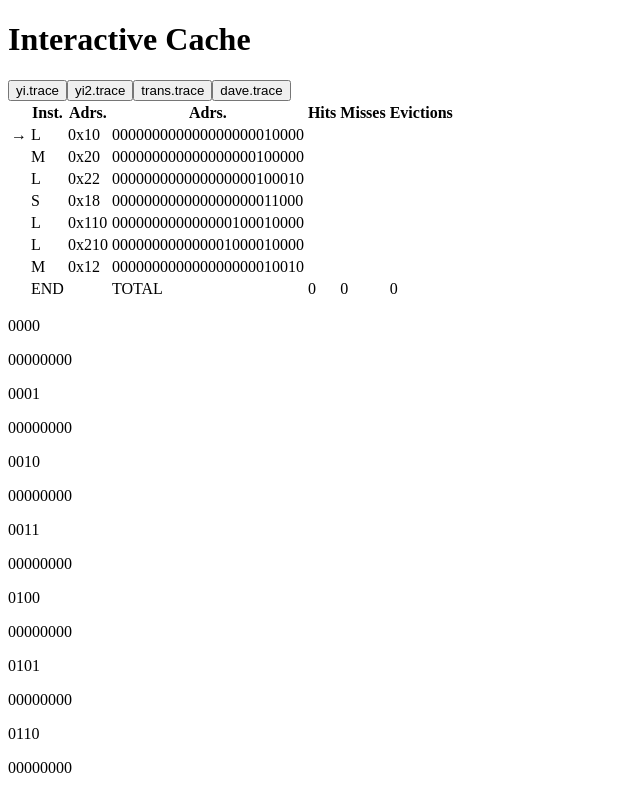
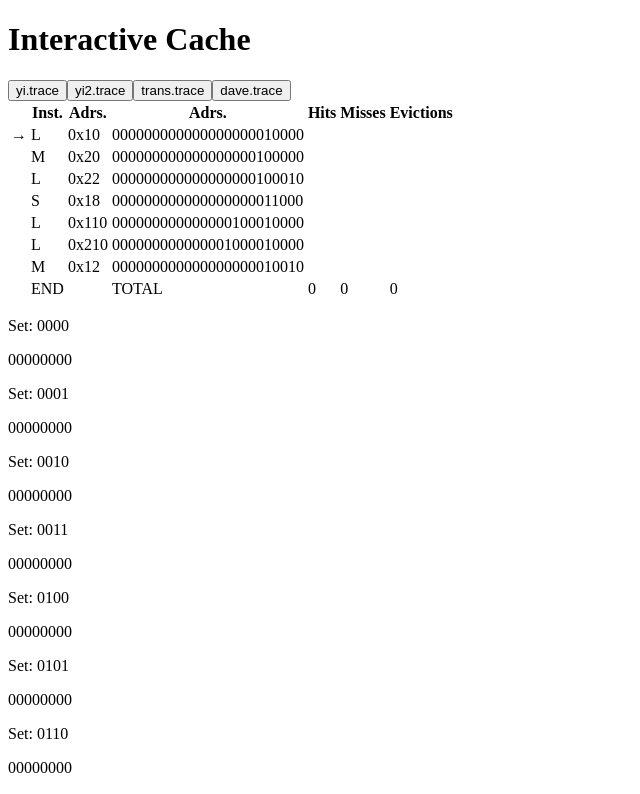
Before and after one commit to ahnwarez/ahnwarez.github.io, a React (Vite) app: page / in a window 1280 px wide. Shown: the top 794 px of the page, without its empty margins (0-640 px from the left). Built offline with nearby package versions, Linux system fonts and the light colour scheme.

Commit message:
update set ui

```diff
--- a/src/components/cacheView.tsx
+++ b/src/components/cacheView.tsx
@@ -15,8 +15,10 @@ export function CacheView({ s, b, word, sets }: CacheViewProps) {
   return (
     <div id="sets" className="flex flex-col text-sm font-mono gap-1">
       {sets.map((lines, i) => (
-        <div key={i} className="flex items-center divide">
-          <p className=" text-green-600">{i.toString(2).padStart(s, '0')}</p>
+        <div key={i} className="flex flex-col bg-card rounded-lg gap-2 p-1">
+          <p className=" text-green-600">
+            Set: {i.toString(2).padStart(s, '0')}
+          </p>
           <div id="lines">
             {lines.map((line, i) => (
               <div id="line" className="flex gap-x-2 items-center" key={i}>
```
